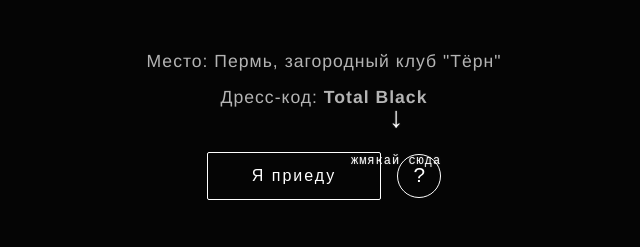
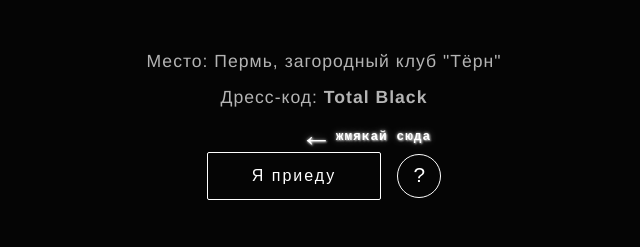
Before and after one commit to Crystos/wedding-invite, a website: page index.html in a window 1280 px wide. Shown: the part 553-800 px from the top of the page, without its empty margins (316-956 px from the left). Drawn offline with nearby package versions, Linux system fonts and the light colour scheme.

Commit message:
update branch

```diff
--- a/index.html
+++ b/index.html
@@ -51,11 +51,11 @@
 
     <div class="btn-container">
         <button id="openForm" class="cta-btn">Я приеду</button>
+        <button id="openInfo" class="info-btn" aria-label="Информация для гостей">?</button>
         <div class="hint-wrapper" id="hintWrapper">
-            <div class="hint-arrow">↓</div>
+            <div class="hint-arrow">←</div>
             <div class="hint-text">жмякай сюда</div>
         </div>
-        <button id="openInfo" class="info-btn" aria-label="Информация для гостей">?</button>
     </div>
 
     <dialog id="inviteModal">
--- a/style.css
+++ b/style.css
@@ -208,11 +208,12 @@ form input:focus { border-color: var(--accent); }
 /* 💬 Подсказка со стрелкой над кнопкой */
 .hint-wrapper {
     position: absolute;
-    top: -50px;
-    right: 0;
+    top: -40px;
+    right: 10px;
     display: flex;
-    flex-direction: column;
+    flex-direction: row;
     align-items: center;
+    gap: 6px;
     opacity: 1;
     transition: opacity 0.5s ease;
     pointer-events: none;
@@ -223,26 +224,36 @@ form input:focus { border-color: var(--accent); }
 }
 
 .hint-arrow {
-    font-size: 1.8rem;
+    font-size: 2rem;
     color: var(--accent);
     font-family: 'Courier New', monospace;
-    text-shadow: 0 0 2px rgba(255, 255, 255, 0.3);
+    font-weight: bold;
+    text-shadow:
+        0 0 3px rgba(255, 255, 255, 0.8),
+        0 0 8px rgba(255, 255, 255, 0.4),
+        1px 1px 2px rgba(255, 255, 255, 0.6);
     animation: bounce 1.5s infinite;
+    filter: blur(0.3px);
 }
 
 .hint-text {
-    font-size: 0.75rem;
+    font-size: 0.8rem;
     color: var(--accent);
     text-transform: lowercase;
     letter-spacing: 1px;
-    margin-top: 4px;
     font-family: 'Courier New', monospace;
-    text-shadow: 0 0 2px rgba(255, 255, 255, 0.3);
+    font-weight: bold;
+    text-shadow:
+        0 0 3px rgba(255, 255, 255, 0.8),
+        0 0 8px rgba(255, 255, 255, 0.4),
+        1px 1px 2px rgba(255, 255, 255, 0.6);
+    filter: blur(0.3px);
+    white-space: nowrap;
 }
 
 @keyframes bounce {
-    0%, 100% { transform: translateY(0); }
-    50% { transform: translateY(-5px); }
+    0%, 100% { transform: translateX(0); }
+    50% { transform: translateX(-4px); }
 }
 
 .btn-container {
```
Also changed, not shown: 1 other file.
